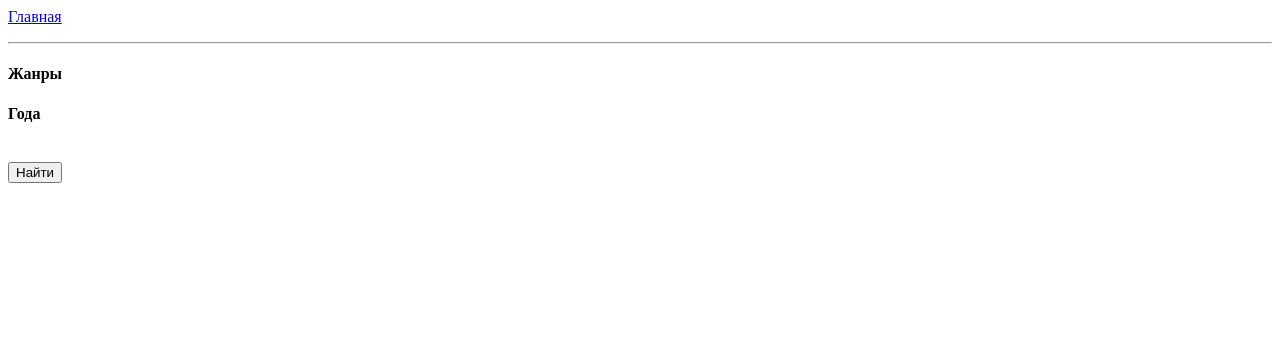
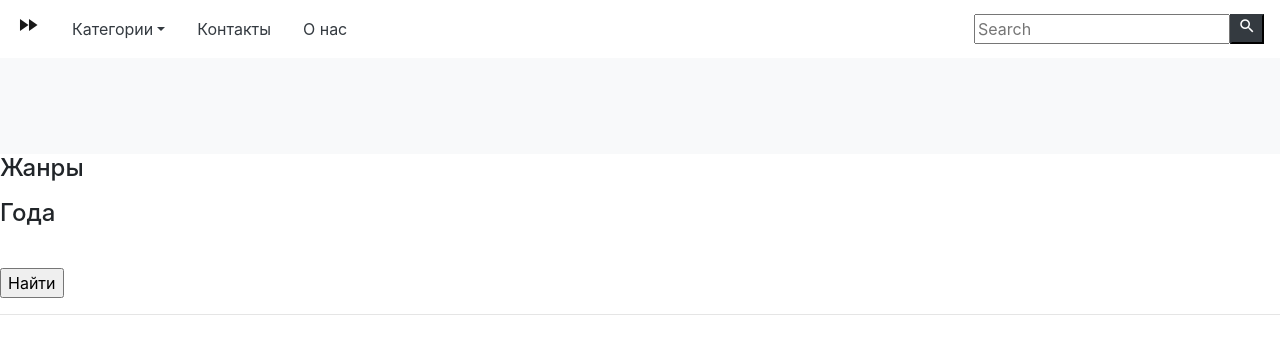
Before and after one commit to wubba-com/django_school, a Django app: page /filter/ in a window 1280 px wide. Shown: the top 354 px of the page. Run offline with Django 3.2, Linux system fonts and the light colour scheme; tables that the repository leaves empty hold one stand-in row (values such as "Sample post"); some libraries are stand-ins or nearby versions.

Commit message:
add pogination and search in navigation

```diff
--- a/movies/urls.py
+++ b/movies/urls.py
@@ -4,6 +4,7 @@ from . import views
 urlpatterns = [
     path('', views.MoviesView.as_view(), name='home'),
     path('filter/', views.FilterMovieView.as_view(), name='filter'),
+    path('search/', views.Search.as_view(), name='search'),
     path('add_rating', views.AddStarRating.as_view(), name='add_rating'),
     # стоит вторым, для того что бы даннй фильтр, данный url не попадал под шаблон поиска ниже "slug"
     path('<slug:slug>/', views.MovieDetailView.as_view(), name='movie_detail'),
--- a/movies/views.py
+++ b/movies/views.py
@@ -24,6 +24,7 @@ class MoviesView(GenreYear, ListView):
     queryset = Movie.objects.filter(draft=False)
     # ORM запрос к БД, фильтровать по полю draft, значение False, т.е где фильмы не черновик
     template_name = 'movies/movie_list.html'  # Шаблон
+    paginate_by = 2
 
     def get_context_data(self, *args, **kwargs):
         """Вывод всех категории (напрмиер, в навигации)"""
@@ -69,6 +70,8 @@ class ActorView(DetailView):
 class FilterMovieView(ListView):
     """Создание фильтра фильма"""
 
+    paginate_by = 2
+
     def get_queryset(self):
         """Будем фильтровать наши фильмы, там где года будут
         входить в список, который будет нам возвращаться с
@@ -76,9 +79,15 @@ class FilterMovieView(ListView):
         queryset = Movie.objects.filter(
             Q(year__in=self.request.GET.getlist('year')) | Q(genres__in=self.request.GET.getlist('genre'))
             # getlist('genre') - 'genre' name из формы
-        )
+        ).distinct()
         # | - логичкская ИЛИ
         return queryset
+
+    def get_context_data(self, *args, **kwargs):
+        context = super().get_context_data(*args, **kwargs)
+        context['year'] = ''.join([f'year={x}&' for x in self.request.GET.getlist('year')])
+        context['genre'] = ''.join([f'genre={x}&' for x in self.request.GET.getlist('genre')])
+        return context
 
 
 class AddStarRating(View):
@@ -103,3 +112,16 @@ class AddStarRating(View):
             return redirect('/')
         else:
             return HttpResponse(status=400)
+
+
+class Search(ListView):
+    """Поиск фильмов"""
+    paginate_by = 2
+
+    def get_queryset(self):
+        return Movie.objects.filter(title__icontains=self.request.GET.get('q'))
+
+    def get_context_data(self, *args, **kwargs):
+        context = super().get_context_data(*args, **kwargs)
+        context['q'] = self.request.GET.getlist('q')
+        return context
--- /dev/null
+++ b/templates/include/pagination.html
@@ -0,0 +1,45 @@
+<ul class="pagination">
+    {% if page_obj.has_previous %}
+        {% if page_obj.number|add:'-3' > 1 %}
+            <li class="pagination__item">
+                <a href="?{{ genre }}{{ year }}page=1">1</a>
+            </li>
+        {% endif %}
+        {% if page_obj.number|add:'-3' >= 3 %}
+            <li class="pagination__item pagination__item--dots">
+                    <a href="?{{ genre }}{{ year }}page={{ page_obj.previous_page_number|add:'-3' }}">
+                <span class="pagination__link">• • •</span>
+                </a>
+            </li>
+        {% endif %}
+    {% endif %}
+    {% if paginator.page_range|length > 1 %}
+        {% for i in paginator.page_range %}
+            {% if page_obj.number == i %}
+                <li class="pagination__item active">
+                    <a class="pagination__link" href="#">{{ i }}</a>
+                </li>
+            {% elif i > page_obj.number|add:'-4' and i < page_obj.number|add:'4' %}
+                <li class="pagination__item">
+                        <a class="pagination__link" href="?{{ genre }}{{ year }}page={{ i }}">{{ i }}</a>
+                </li>
+            {% endif %}
+        {% endfor %}
+    {% endif %}
+    {% if page_obj.has_next %}
+        {% if page_obj.number|add:'4' < page_obj.paginator.num_pages %}
+            <li class="pagination__item pagination__item--dots">
+                    <a href="?{{ genre }}{{ year }}page={{ page_obj.next_page_number|add:'3' }}">
+                <span class="pagination__link">• • •</span>
+                </a>
+            </li>
+        {% endif %}
+        {% if page_obj.number|add:'3' < page_obj.paginator.num_pages %}
+            <li class="pagination__item">
+                    <a class="pagination__link" href="?{{ genre }}{{ year }}page={{ page_obj.paginator.num_pages }}">
+                        {{ page_obj.paginator.num_pages }}
+                    </a>
+            </li>
+        {% endif %}
+    {% endif %}
+</ul>
--- a/templates/movies/base.html
+++ b/templates/movies/base.html
@@ -1,30 +1,59 @@
 <!doctype html>
+{% load static %}
 <html lang="ru">
   <head>
-    <meta charset="UTF-8">
-    <meta name="viewport"
-          content="width=device-width, user-scalable=no, initial-scale=1.0, maximum-scale=1.0, minimum-scale=1.0">
-    <meta http-equiv="X-UA-Compatible" content="ie=edge">
-    <title>
-        {% block title %}
+    <head>
+    <!-- Required meta tags -->
+    <meta charset="utf-8">
+    <meta name="viewport" content="width=device-width, initial-scale=1, shrink-to-fit=no">
 
-        {% endblock title %}
-    </title>
+    <!-- Bootstrap CSS -->
+    <link rel="stylesheet" href="https://cdn.jsdelivr.net/npm/bootstrap@4.5.3/dist/css/bootstrap.min.css" integrity="sha384-TX8t27EcRE3e/ihU7zmQxVncDAy5uIKz4rEkgIXeMed4M0jlfIDPvg6uqKI2xXr2" crossorigin="anonymous">
+    <link href="https://fonts.googleapis.com/icon?family=Material+Icons"
+      rel="stylesheet">
+    <link rel="stylesheet" type="text/css" href="{% static 'css/base.css' %}">
+    <style>
+        .material-icons.md-18 { font-size: 18px; }
+    </style>
+    <title>{% block title %} {% endblock title %}</title>
   </head>
   <body>
     <header>
-        <nav>
-            <a href="{% url 'home'%}">Главная</a>
-            <ul>
-                {% for category in categories %}
-                    <li><a href="/">{{category.name}}</a></li>
-                {% endfor %}
+        <nav class="navbar navbar-expand-md navbar-light bd-dark">
+        <a href="#" class="navbar-brand"><i class="material-icons">fast_forward</i></a>
+        <button class="navbar-toggler bd-dark" data-toggle="collapse" data-target="#navbar"><span class="navbar-toggler-icon"></span></button>
+        <div id="navbar" class="collapse navbar-collapse justify-content-between">
+        <ul class="navbar-nav">
+            <li class="nav-item dropdown"><a class="nav-link text-dark px-3 dropdown-toggle " data-toggle="dropdown" href="#">Категории</a>
+            <div class="dropdown-menu">
+                <a class="dropdown-item" href="">Categories</a>
+            </div>
+            </li>
+             <li class="nav-item"><a class="nav-link text-dark px-3" href="#">Контакты</a></li>
+             <li class="nav-item"><a class="nav-link text-dark px-3" href="#">О нас</a></li>
         </ul>
+        <form class="form-inline" action="{% url 'search' %}" method="get">
+            <div class="input-group">
+                <input type="text" placeholder="Search" name="q">
+                <button class="btn-dark"><i class="material-icons md-18">search</i></button>
+            </div>
+        </form>
+        </div>
     </nav>
 </header>
-    <hr>
     {% block content %}
 
     {% endblock content %}
+<!-- Optional JavaScript; choose one of the two! -->
+
+    <!-- Option 1: jQuery and Bootstrap Bundle (includes Popper) -->
+    <script src="https://code.jquery.com/jquery-3.5.1.slim.min.js" integrity="sha384-DfXdz2htPH0lsSSs5nCTpuj/zy4C+OGpamoFVy38MVBnE+IbbVYUew+OrCXaRkfj" crossorigin="anonymous"></script>
+    <script src="https://cdn.jsdelivr.net/npm/bootstrap@4.5.3/dist/js/bootstrap.bundle.min.js" integrity="sha384-ho+j7jyWK8fNQe+A12Hb8AhRq26LrZ/JpcUGGOn+Y7RsweNrtN/tE3MoK7ZeZDyx" crossorigin="anonymous"></script>
+
+    <!-- Option 2: jQuery, Popper.js, and Bootstrap JS
+    <script src="https://code.jquery.com/jquery-3.5.1.slim.min.js" integrity="sha384-DfXdz2htPH0lsSSs5nCTpuj/zy4C+OGpamoFVy38MVBnE+IbbVYUew+OrCXaRkfj" crossorigin="anonymous"></script>
+    <script src="https://cdn.jsdelivr.net/npm/popper.js@1.16.1/dist/umd/popper.min.js" integrity="sha384-9/reFTGAW83EW2RDu2S0VKaIzap3H66lZH81PoYlFhbGU+6BZp6G7niu735Sk7lN" crossorigin="anonymous"></script>
+    <script src="https://cdn.jsdelivr.net/npm/bootstrap@4.5.3/dist/js/bootstrap.min.js" integrity="sha384-w1Q4orYjBQndcko6MimVbzY0tgp4pWB4lZ7lr30WKz0vr/aWKhXdBNmNb5D92v7s" crossorigin="anonymous"></script>
+    -->
   </body>
 </html>
--- a/templates/movies/movie_list.html
+++ b/templates/movies/movie_list.html
@@ -3,6 +3,31 @@
 Все фильмы
 {% endblock title %}
 {% block content %}
+<main role="main" >
+    <div class="album py-5 bg-light">
+        {% for movie in movie_list %}
+        <div class="container">
+            <div class="row">
+                <div class="col-md-4">
+                    <div class="card mb-4 shadow-sm">
+                        <img src="{{ movie.poster.url }}" class="bd-placeholder-img card-img-top" width="200px" height="200px" preserveAspectRatio="xMidYMid slice" focusable="false" role="img" aria-label="Placeholder: Thumbnail"><title>Placeholder</title><rect width="100%" height="100%" fill="#55595c"/>
+                        <div class="card-body">
+                            <a href="{{ movie.get_absolute_url }}" class="card-text">{{ movie.title }}</a>
+                            <div class="d-flex justify-content-between align-items-center">
+                                <div class="btn-group">
+                                    <button type="button" class="btn btn-sm btn-outline-secondary">View</button>
+                                    <button type="button" class="btn btn-sm btn-outline-secondary">Edit</button>
+                                </div>
+                                <small class="text-muted">9 mins</small>
+                            </div>
+                        </div>
+                    </div>
+                </div>
+            </div>
+        </div>
+        {% endfor %}
+    </div>
+</main>
 <form action="{% url 'filter' %}" method="get">
     <h4>Жанры</h4>
     <ul>
@@ -19,9 +44,8 @@
     <br>
     <input type="submit" value="Найти">
 </form>
-    {% for movie in movie_list %}
-        <a href="{{ movie.get_absolute_url }}">
-            {{movie.title}}
-        </a><br>
-    {% endfor %}
+<hr>
+<div>
+    {% include 'include/pagination.html' %}
+</div>
 {% endblock content %}
```
Lines whose indentation alone changed are shown as unchanged.
